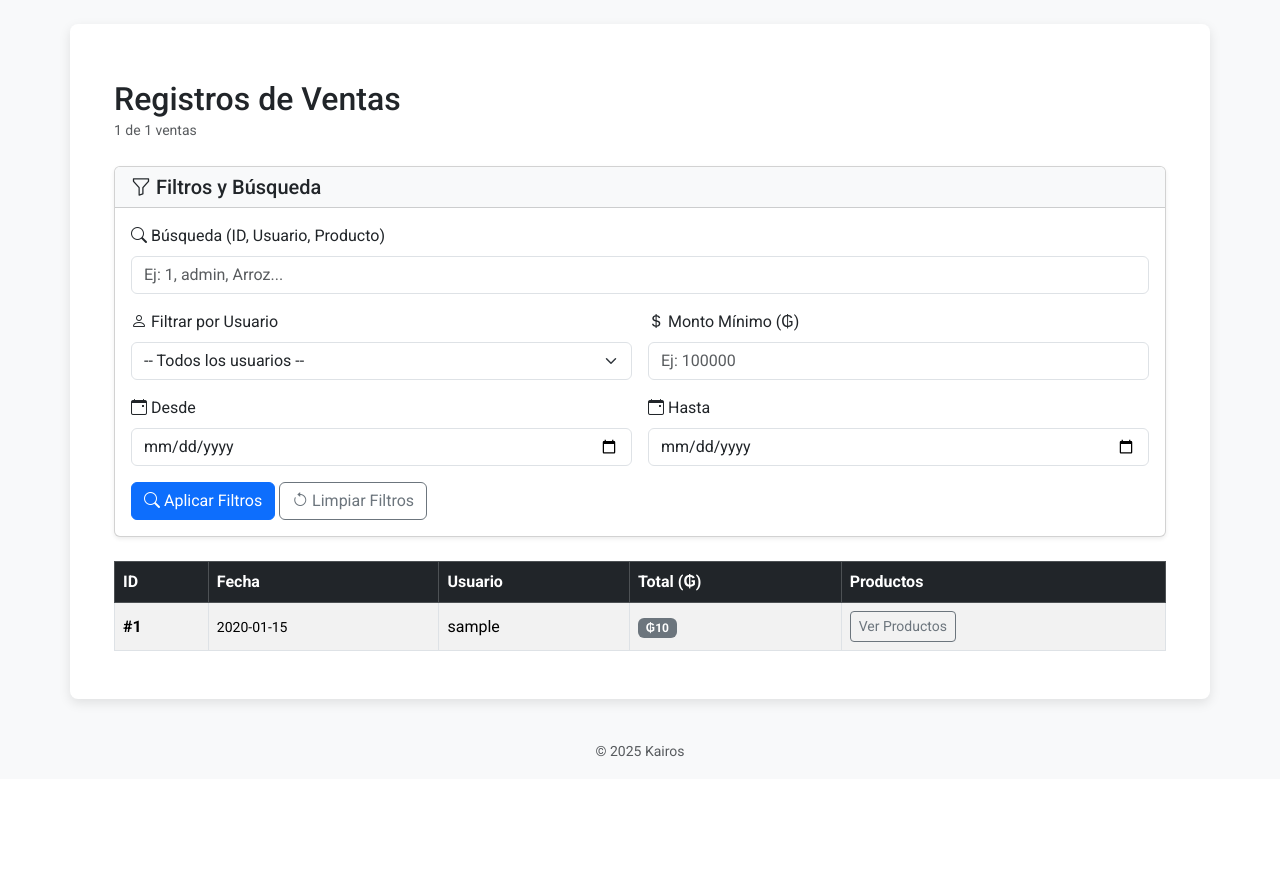
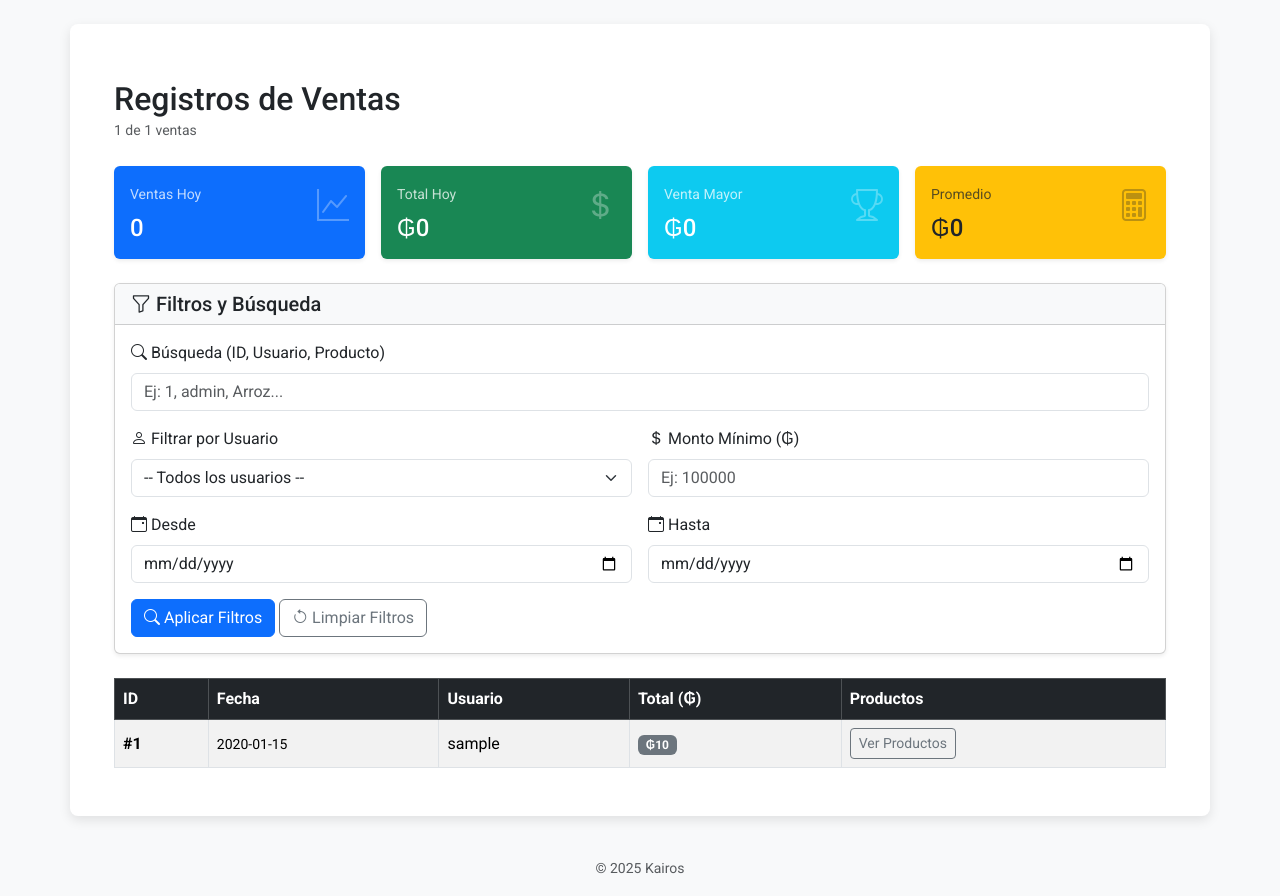
Before and after one commit to ortiz-ivan/kairos, a Flask app: page /ventas/ in a window 1280 px wide. Shown: the part 56-952 px from the top of the page. Before the commit the page ends 813 px from the top, so only its background shows below. Run offline with Flask 3, Linux system fonts and the light colour scheme; the visitor is signed in with stand-in values (Sample User, id 1); tables that the repository leaves empty hold one stand-in row (values such as "Sample post").

Commit message:
Agregar resumen de estadísticas diarias en vista de registros

```diff
--- a/routes/ventas_routes.py
+++ b/routes/ventas_routes.py
@@ -222,6 +222,25 @@ def listado_ventas():
         {v.get("username", "-") for v in ventas_list if v.get("username")}
     )
 
+    # Calcular estadísticas del día
+    from datetime import date, datetime
+
+    hoy = date.today()
+    ventas_hoy = [
+        v
+        for v in ventas_list
+        if datetime.strptime(v["fecha"][:10], "%Y-%m-%d").date() == hoy
+    ]
+
+    estadisticas = {
+        "cantidad_ventas_hoy": len(ventas_hoy),
+        "total_recaudado_hoy": sum(v["total"] for v in ventas_hoy),
+        "venta_mas_grande_hoy": max((v["total"] for v in ventas_hoy), default=0),
+        "promedio_por_venta_hoy": (
+            sum(v["total"] for v in ventas_hoy) / len(ventas_hoy) if ventas_hoy else 0
+        ),
+    }
+
     logger.info(
         f"Listado de ventas - Usuario: {g.usuario['username']}, "
         f"Total: {len(ventas_list)}, Filtradas: {len(ventas_filtradas)}"
@@ -238,4 +257,5 @@ def listado_ventas():
         usuario_filtro=usuario_filtro,
         monto_minimo=monto_minimo,
         usuarios_unicos=usuarios_unicos,
+        estadisticas=estadisticas,
     )
--- a/templates/ventas.html
+++ b/templates/ventas.html
@@ -5,6 +5,69 @@
         <div class="col-md-12">
             <h2 class="mb-0">Registros de Ventas</h2>
             <small class="text-muted">{{ ventas|length }} de {{ ventas_total|length }} ventas</small>
+        </div>
+    </div>
+
+    <!-- Resumen de Estadísticas del Día -->
+    <div class="row mb-4 g-3">
+        <!-- Cantidad de ventas hoy -->
+        <div class="col-md-3">
+            <div class="card border-0 shadow-sm bg-primary text-white">
+                <div class="card-body">
+                    <div class="d-flex justify-content-between align-items-start">
+                        <div>
+                            <small class="opacity-75">Ventas Hoy</small>
+                            <h4 class="mb-0 mt-2">{{ estadisticas.cantidad_ventas_hoy }}</h4>
+                        </div>
+                        <i class="bi bi-graph-up" style="font-size: 2rem; opacity: 0.3;"></i>
+                    </div>
+                </div>
+            </div>
+        </div>
+
+        <!-- Total recaudado hoy -->
+        <div class="col-md-3">
+            <div class="card border-0 shadow-sm bg-success text-white">
+                <div class="card-body">
+                    <div class="d-flex justify-content-between align-items-start">
+                        <div>
+                            <small class="opacity-75">Total Hoy</small>
+                            <h4 class="mb-0 mt-2">₲{{ '{:,.0f}'.format(estadisticas.total_recaudado_hoy) }}</h4>
+                        </div>
+                        <i class="bi bi-currency-dollar" style="font-size: 2rem; opacity: 0.3;"></i>
+                    </div>
+                </div>
+            </div>
+        </div>
+
+        <!-- Venta más grande hoy -->
+        <div class="col-md-3">
+            <div class="card border-0 shadow-sm bg-info text-white">
+                <div class="card-body">
+                    <div class="d-flex justify-content-between align-items-start">
+                        <div>
+                            <small class="opacity-75">Venta Mayor</small>
+                            <h4 class="mb-0 mt-2">₲{{ '{:,.0f}'.format(estadisticas.venta_mas_grande_hoy) }}</h4>
+                        </div>
+                        <i class="bi bi-trophy" style="font-size: 2rem; opacity: 0.3;"></i>
+                    </div>
+                </div>
+            </div>
+        </div>
+
+        <!-- Promedio por venta hoy -->
+        <div class="col-md-3">
+            <div class="card border-0 shadow-sm bg-warning text-dark">
+                <div class="card-body">
+                    <div class="d-flex justify-content-between align-items-start">
+                        <div>
+                            <small class="opacity-75">Promedio</small>
+                            <h4 class="mb-0 mt-2">₲{{ '{:,.0f}'.format(estadisticas.promedio_por_venta_hoy) }}</h4>
+                        </div>
+                        <i class="bi bi-calculator" style="font-size: 2rem; opacity: 0.3;"></i>
+                    </div>
+                </div>
+            </div>
         </div>
     </div>
 
```
